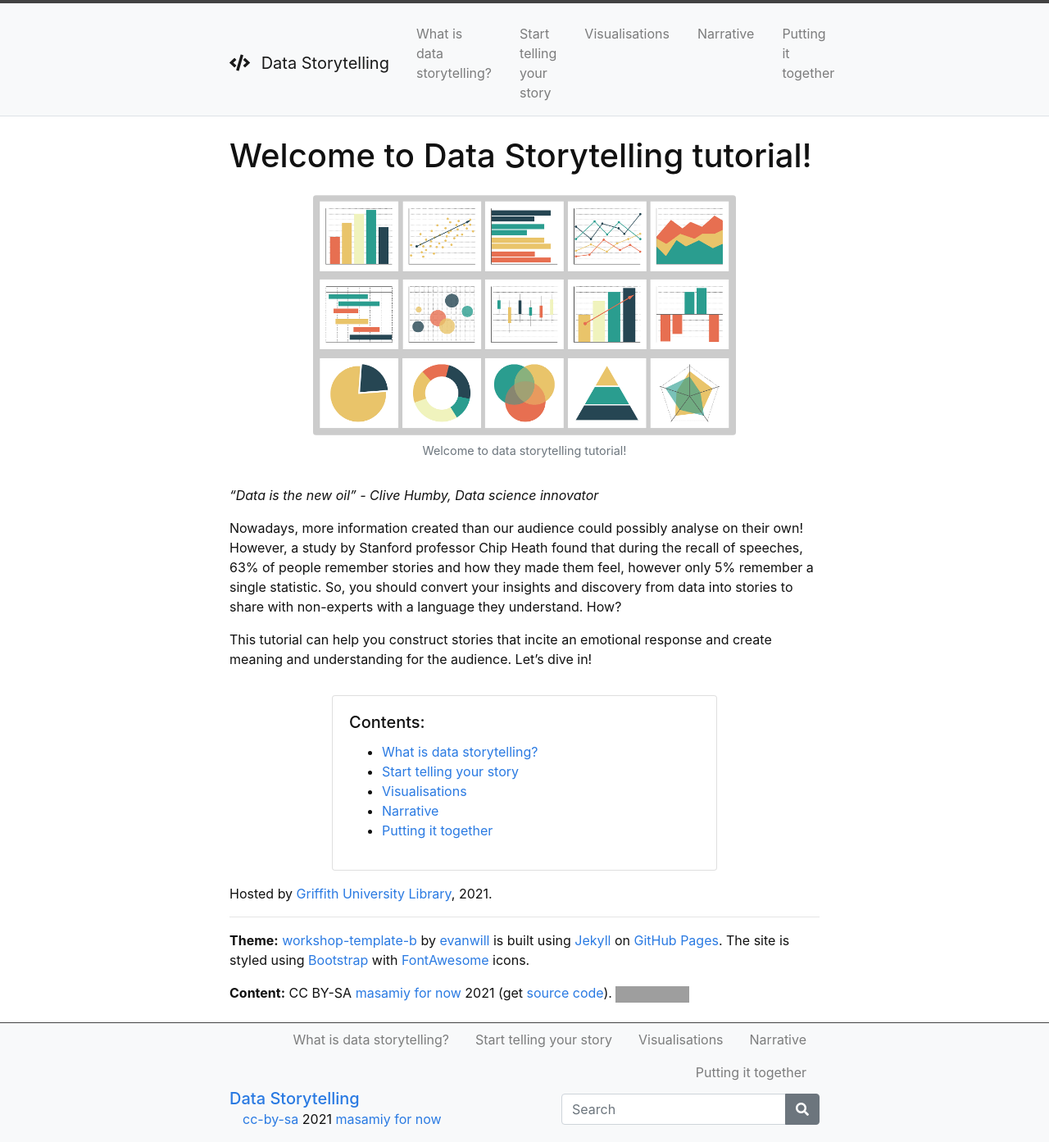
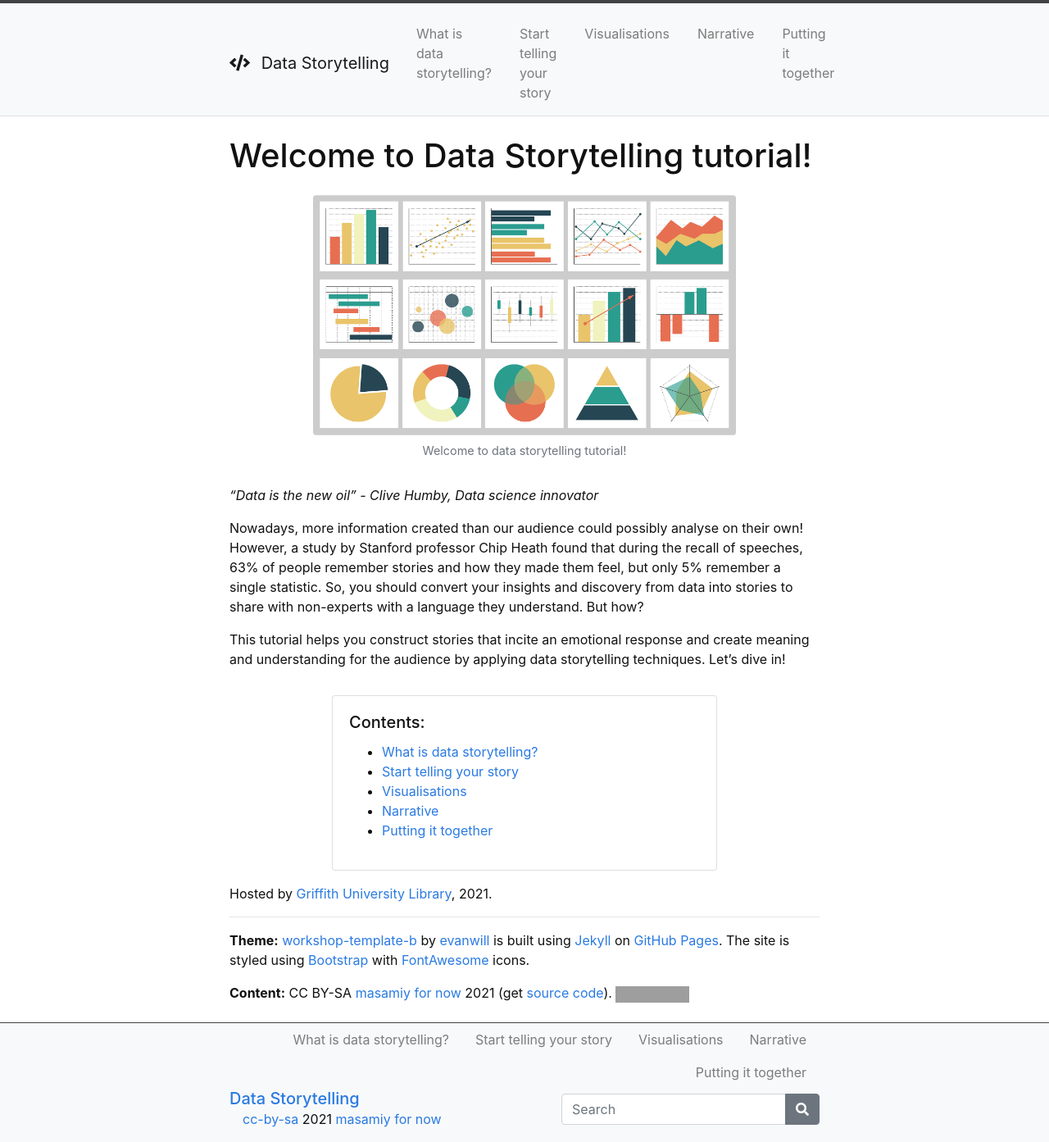
Before and after one commit to masamiy/DataStoryTelling, a Jekyll site: the page built from index.md, in a window 1280 px wide. Shown: the whole page at 82% size. Built offline with Jekyll 4.4.1, drawn with Linux system fonts in a browser that asks for light colours; grey boxes are pictures that could not be loaded.

Commit message:
Update index.md

```diff
--- a/index.md
+++ b/index.md
@@ -8,11 +8,11 @@ layout: default
 
 *"Data is the new oil" - Clive Humby, Data science innovator*
 
-Nowadays, more information created than our audience could possibly analyse on their own! However, a study by Stanford professor Chip Heath found that during the recall of speeches, 63% of people remember stories and how they made them feel, however only 5% remember a single statistic. So, you should convert your insights and discovery from data into stories to share with non-experts with a language they understand.
-How?
+Nowadays, more information created than our audience could possibly analyse on their own! However, a study by Stanford professor Chip Heath found that during the recall of speeches, 63% of people remember stories and how they made them feel, but only 5% remember a single statistic. So, you should convert your insights and discovery from data into stories to share with non-experts with a language they understand.
+But how?
 
 
-This tutorial can help you construct stories that incite an emotional response and create meaning and understanding for the audience. Let's dive in!
+This tutorial helps you construct stories that incite an emotional response and create meaning and understanding for the audience by applying data storytelling techniques. Let's dive in!
 
 {% include toc.html %}
 
```
